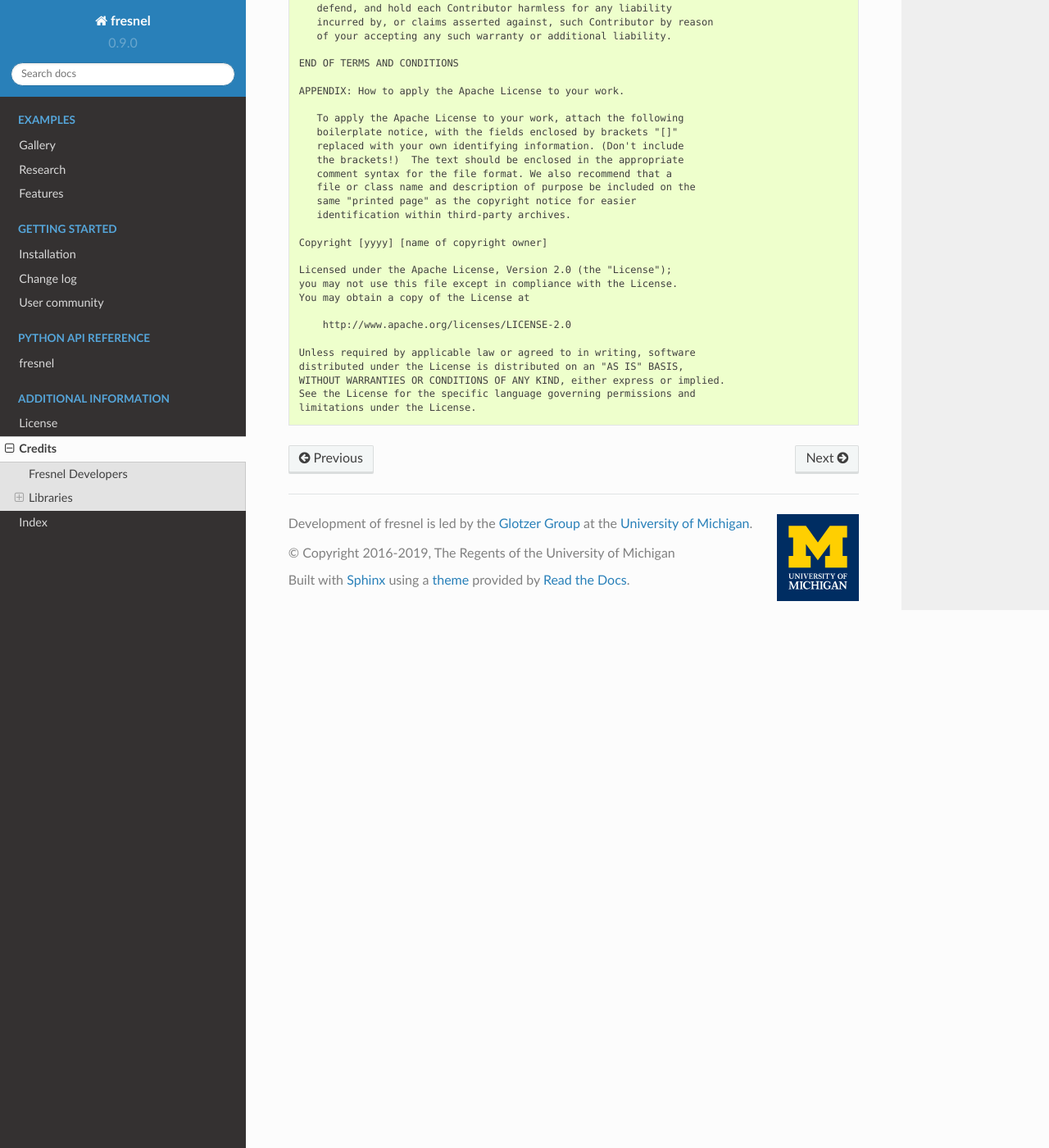
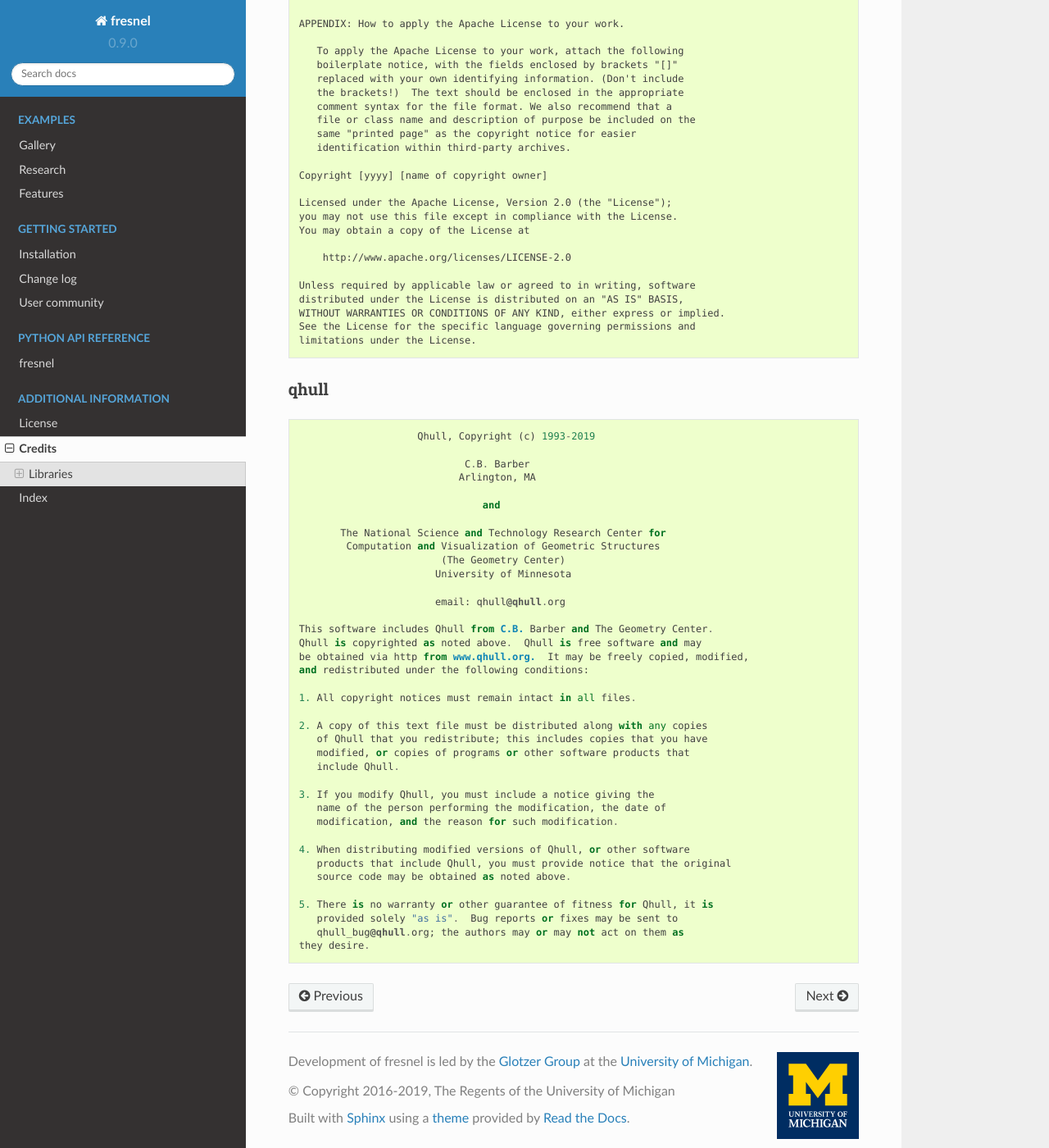
Before and after one commit to glotzerlab/fresnel, a Sphinx documentation site: the page built from doc/credits.rst, in a window 1280 px wide and 1400 px high, scrolled down 9145 px. Shown: the whole window at 82% size. Built offline with Sphinx 7.4.7 and the Read the Docs theme 2.0.0, drawn with Linux system fonts in a browser that asks for light colours; some of the changed text lies outside the part shown.

Commit message:
Update credits.rst
* Add missing contributors
* Add qhull license

```diff
--- a/doc/credits.rst
+++ b/doc/credits.rst
@@ -1,18 +1,14 @@
 Credits
 =======
 
-Fresnel Developers
----------------------
+The following people contributed to **fresnel**.
 
-Joshua A. Anderson, University of Michigan - **Lead developer**
-
-Vyas Ramasubramani, University of Michigan
-    * Sphere geometry (GPU)
-    * Review and discussions on API and design.
-
-Bryan Vansaders, University of Michigan
-    * Sphere geometry (CPU)
-    * Review and discussions on API and design.
+* Joshua A. Anderson, University of Michigan
+* Bradley Dice, University of Michigan
+* Jens Glaser, University of Michigan
+* Tim Moore, University of Michigan
+* Vyas Ramasubramani, University of Michigan
+* Bryan VanSaders, University of Michigan
 
 Libraries
 ---------
@@ -546,3 +542,48 @@
    WITHOUT WARRANTIES OR CONDITIONS OF ANY KIND, either express or implied.
    See the License for the specific language governing permissions and
    limitations under the License.
+
+
+qhull
+^^^^^^^^^
+
+.. code::
+
+                        Qhull, Copyright (c) 1993-2019
+
+                                C.B. Barber
+                               Arlington, MA
+
+                                   and
+
+           The National Science and Technology Research Center for
+            Computation and Visualization of Geometric Structures
+                            (The Geometry Center)
+                           University of Minnesota
+
+                           email: qhull@qhull.org
+
+    This software includes Qhull from C.B. Barber and The Geometry Center.
+    Qhull is copyrighted as noted above.  Qhull is free software and may
+    be obtained via http from www.qhull.org.  It may be freely copied, modified,
+    and redistributed under the following conditions:
+
+    1. All copyright notices must remain intact in all files.
+
+    2. A copy of this text file must be distributed along with any copies
+       of Qhull that you redistribute; this includes copies that you have
+       modified, or copies of programs or other software products that
+       include Qhull.
+
+    3. If you modify Qhull, you must include a notice giving the
+       name of the person performing the modification, the date of
+       modification, and the reason for such modification.
+
+    4. When distributing modified versions of Qhull, or other software
+       products that include Qhull, you must provide notice that the original
+       source code may be obtained as noted above.
+
+    5. There is no warranty or other guarantee of fitness for Qhull, it is
+       provided solely "as is".  Bug reports or fixes may be sent to
+       qhull_bug@qhull.org; the authors may or may not act on them as
+    they desire.
```
